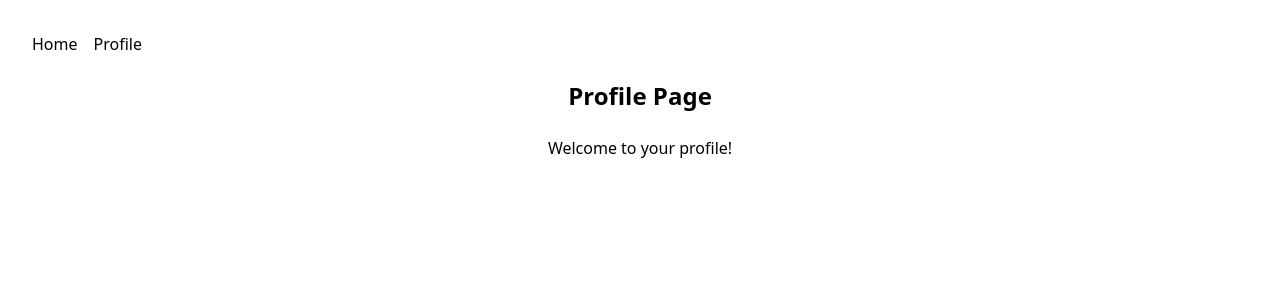
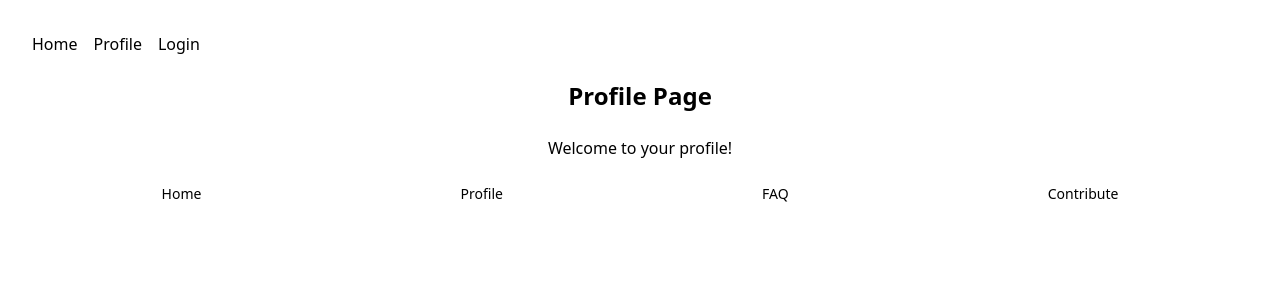
Before and after one commit to samanthacabrera/summer-over, a React (Vite) app in the folder frontend/: page /profile in a window 1280 px wide. Shown: the top 300 px of the page. Built offline with nearby package versions, Linux system fonts and the light colour scheme.

Commit message:
added footer and updated nav

```diff
--- a/frontend/src/App.jsx
+++ b/frontend/src/App.jsx
@@ -2,24 +2,21 @@ import React from 'react';
 import { BrowserRouter as Router, Routes, Route, Link } from 'react-router-dom';
 import Home from './pages/Home/Home';
 import Profile from './pages/Profile/Profile';
+import Footer from './components/Footer';
 
 const App = () => {
   return (
     <Router>
-        <nav>
-          <ul className="flex space-x-4">
-            <li>
-              <Link to="/" className="hover:underline">Home</Link>
-            </li>
-            <li>
-              <Link to="/profile" className="hover:underline">Profile</Link>
-            </li>
-          </ul>
+        <nav className="flex space-x-4">
+          <Link to="/" className="hover:underline">Home</Link>
+          <Link to="/profile" className="hover:underline">Profile</Link>
+          <Link to="/" className="hover:underline">Login</Link>
         </nav>
         <Routes>
           <Route path="/" element={<Home />} />
           <Route path="/profile" element={<Profile />} />
         </Routes>
+        <Footer/>
     </Router>
   );
 };
--- /dev/null
+++ b/frontend/src/components/Footer.jsx
@@ -0,0 +1,14 @@
+import React from 'react';
+
+const Footer = () => {
+  return (
+    <footer className="container flex justify-around text-sm" >
+        <a href="/" className="hover:underline">Home</a>
+        <a href="/profile" className="hover:underline">Profile</a>
+        <a href="/faq" className="hover:underline">FAQ</a>
+        <a href="https://github.com/samanthacabrera/summer-over" className="hover:underline">Contribute</a>
+    </footer>
+  );
+};
+
+export default Footer;
--- a/frontend/src/components/Map.jsx
+++ /dev/null
@@ -1,69 +0,0 @@
-import React, { useEffect, useRef } from 'react';
-import L from 'leaflet';
-import debounce from 'lodash.debounce';
-
-const Map = ({ latitude, longitude, listings }) => {
-  const mapContainerRef = useRef(null);
-  const mapRef = useRef(null);
-
-  useEffect(() => {
-    if (mapRef.current) {
-
-      mapRef.current.setView([latitude, longitude], 13);
-      updateMarkers();
-      return;
-    }
-
-
-    mapRef.current = L.map(mapContainerRef.current).setView([latitude, longitude], 13);
-
-
-    L.tileLayer('https://{s}.tile.openstreetmap.org/{z}/{x}/{y}.png', {
-      attribution: '&copy; OpenStreetMap contributors',
-    }).addTo(mapRef.current);
-
-
-    L.marker([latitude, longitude])
-      .addTo(mapRef.current)
-      .bindPopup('You are here')
-      .openPopup();
-
-
-    updateMarkers();
-
-
-    return () => {
-      if (mapRef.current) {
-        mapRef.current.remove();
-        mapRef.current = null;
-      }
-    };
-  }, [latitude, longitude]);
-
-  const updateMarkers = debounce(() => {
-    if (mapRef.current) {
-      // Remove existing markers
-      mapRef.current.eachLayer((layer) => {
-        if (layer instanceof L.Marker) {
-          mapRef.current.removeLayer(layer);
-        }
-      });
-
-      // Add markers for nearby listings
-      listings.forEach((listing) => {
-        L.marker([listing.latitude, listing.longitude])
-          .addTo(mapRef.current)
-          .bindPopup(`<b>${listing.name}</b><br>${listing.description}`);
-      });
-    }
-  }, 300); // Adjust debounce delay as needed
-
-  return (
-    <div
-      ref={mapContainerRef}
-      className="map-container"
-    ></div>
-  );
-};
-
-export default Map;
--- a/frontend/src/pages/Home/FAQ.jsx
+++ b/frontend/src/pages/Home/FAQ.jsx
@@ -11,14 +11,6 @@ const FAQ = () => {
     {
       question: "What are the guidelines for swap items?",
       answer: "Please ensure that all items are clean and free of significant damage. Transparency is key to a successful swap, so present your items as you would like to receive them."
-    },
-    {
-      question: "What are swap events?",
-      answer: "Swap events provide an opportunity to refresh wardrobes while connecting with others in the community. You can learn more on the events page."
-    },
-    {
-      question: "How can I set up a swap event?",
-      answer: "To set up a swap event in your area, navigate to the events page and click 'create new event'."
     }
   ];
 
```
